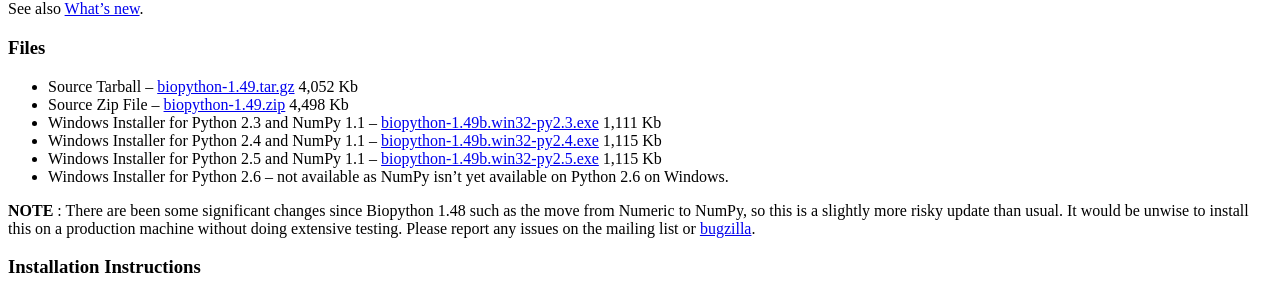
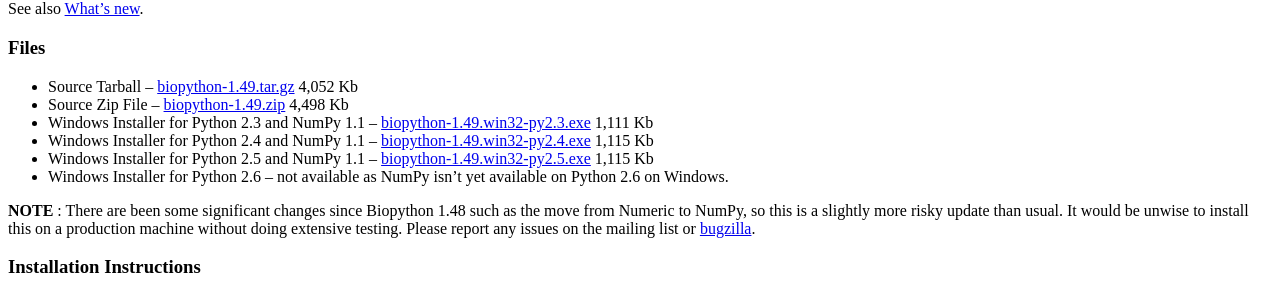
Before and after one commit to biopython/biopython.github.io, a Jekyll site: the page built from wiki/Download.md, in a window 1280 px wide and 900 px high. Shown: the part 138-435 px from the top of the window. Built offline with Jekyll 4.4.1, drawn with Linux system fonts in a browser that asks for light colours.

Commit message:
Fixed some 1.49b captions to 1.49 - whoops!

```diff
--- a/wiki/Download.md
+++ b/wiki/Download.md
@@ -18,13 +18,13 @@ See also [What's new](http://biopython.open-bio.org/SRC/biopython/NEWS).
     [biopython-1.49.zip](http://biopython.org/DIST/biopython-1.49.zip)
     4,498 Kb
 -   Windows Installer for Python 2.3 and NumPy 1.1 --
-    [biopython-1.49b.win32-py2.3.exe](http://biopython.org/DIST/biopython-1.49.win32-py2.3.exe)
+    [biopython-1.49.win32-py2.3.exe](http://biopython.org/DIST/biopython-1.49.win32-py2.3.exe)
     1,111 Kb
 -   Windows Installer for Python 2.4 and NumPy 1.1 --
-    [biopython-1.49b.win32-py2.4.exe](http://biopython.org/DIST/biopython-1.49.win32-py2.4.exe)
+    [biopython-1.49.win32-py2.4.exe](http://biopython.org/DIST/biopython-1.49.win32-py2.4.exe)
     1,115 Kb
 -   Windows Installer for Python 2.5 and NumPy 1.1 --
-    [biopython-1.49b.win32-py2.5.exe](http://biopython.org/DIST/biopython-1.49.win32-py2.5.exe)
+    [biopython-1.49.win32-py2.5.exe](http://biopython.org/DIST/biopython-1.49.win32-py2.5.exe)
     1,115 Kb
 -   Windows Installer for Python 2.6 -- not available as NumPy isn't yet
     available on Python 2.6 on Windows.
```
Also changed, not shown: 1 other file.
